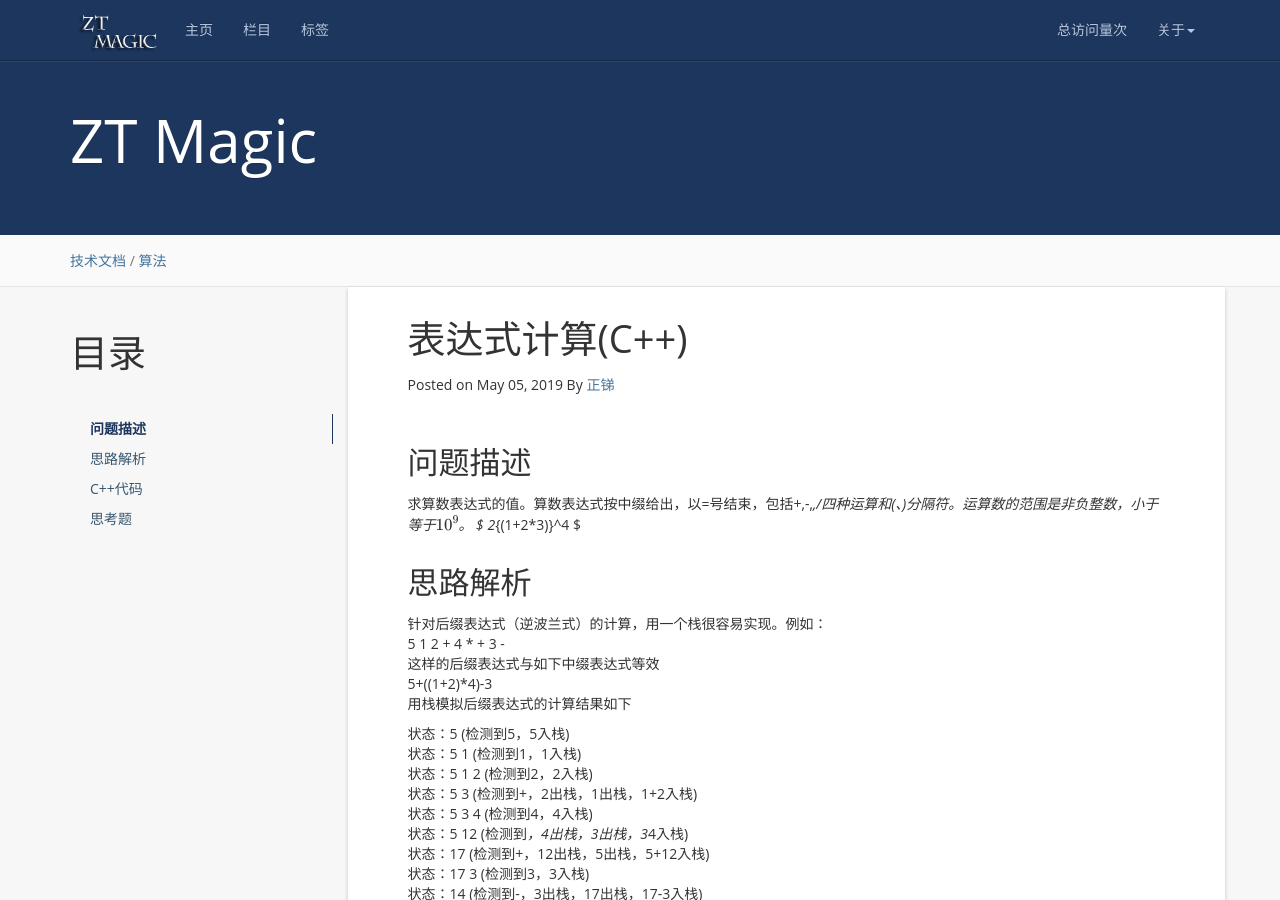
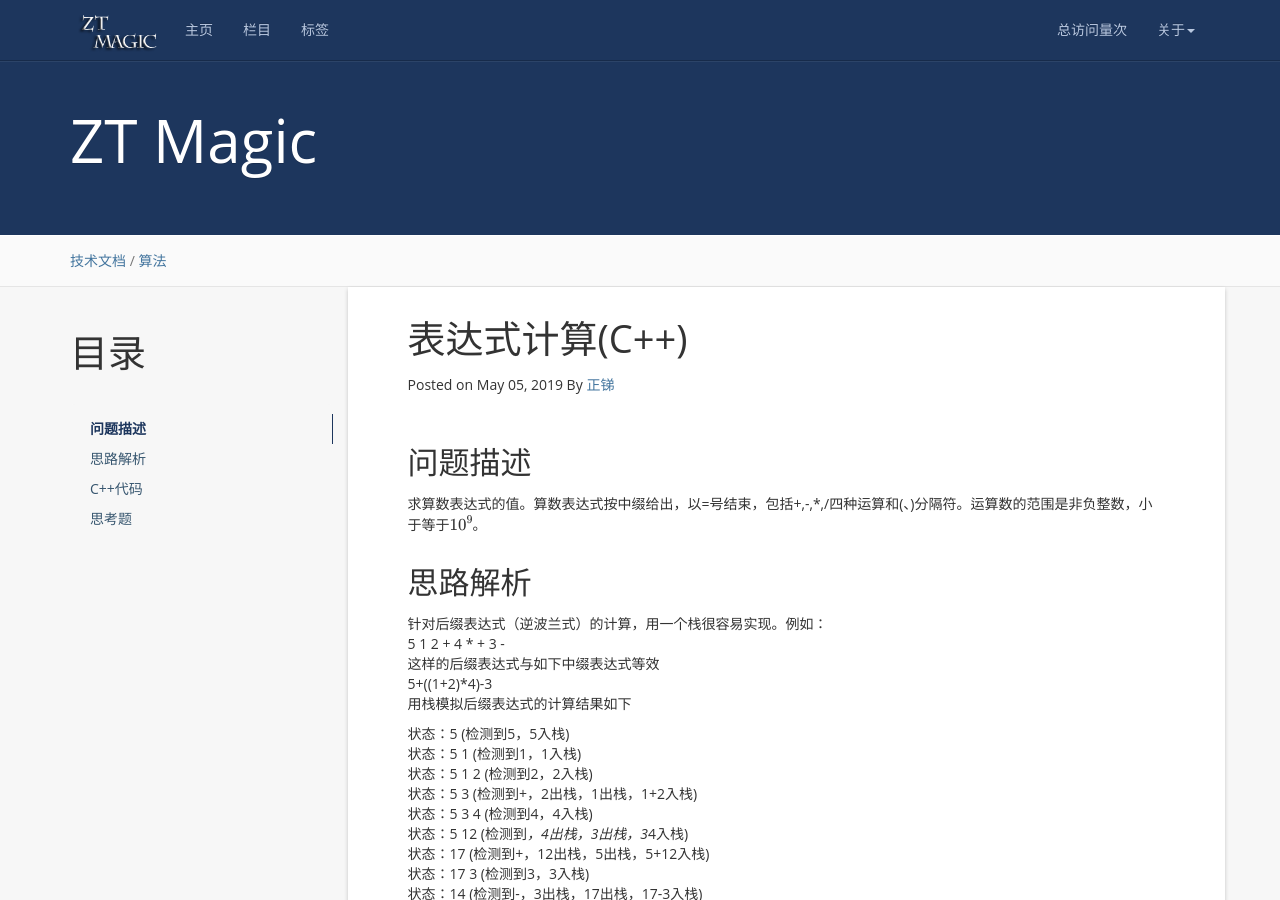
Before and after one commit to ztmail723/ztmail723.github.io, a Jekyll site: the page built from _posts/2019-05-05-Compute-Expression.md, in a window 1280 px wide and 900 px high. Built offline with Jekyll 4.4.1, drawn with Linux system fonts in a browser that asks for light colours; nearby versions of some CDN libraries; formulas are drawn with MathJax 3; a script that is not in the unit is left out; comment, search, counter and statistics services are not loaded; some of the changed text lies outside the part shown.

Commit message:
Update 2019-05-05-Compute-Expression.md

```diff
--- a/_posts/2019-05-05-Compute-Expression.md
+++ b/_posts/2019-05-05-Compute-Expression.md
@@ -25,7 +25,6 @@ tag: 算法
 问题描述
 -------------------------------------
 求算数表达式的值。算数表达式按中缀给出，以=号结束，包括+,-,*,/四种运算和(、)分隔符。运算数的范围是非负整数，小于等于$10^9$。
-$ 2*{(1+2*3)}^4 $
 
 思路解析
 -------------------------------------
@@ -154,4 +153,4 @@ unsigned int ComputeExpression(char *Expression)
 3. 增加一个运算符"^"代表乘方，优先级高于*，小于括号。
 例如
 2*(1+2*3)^4代表如下式子的结果：
-$ 2*{(1+2*3)}^4 $
+$$ 2*{(1+2*3)}^4 $$
```
